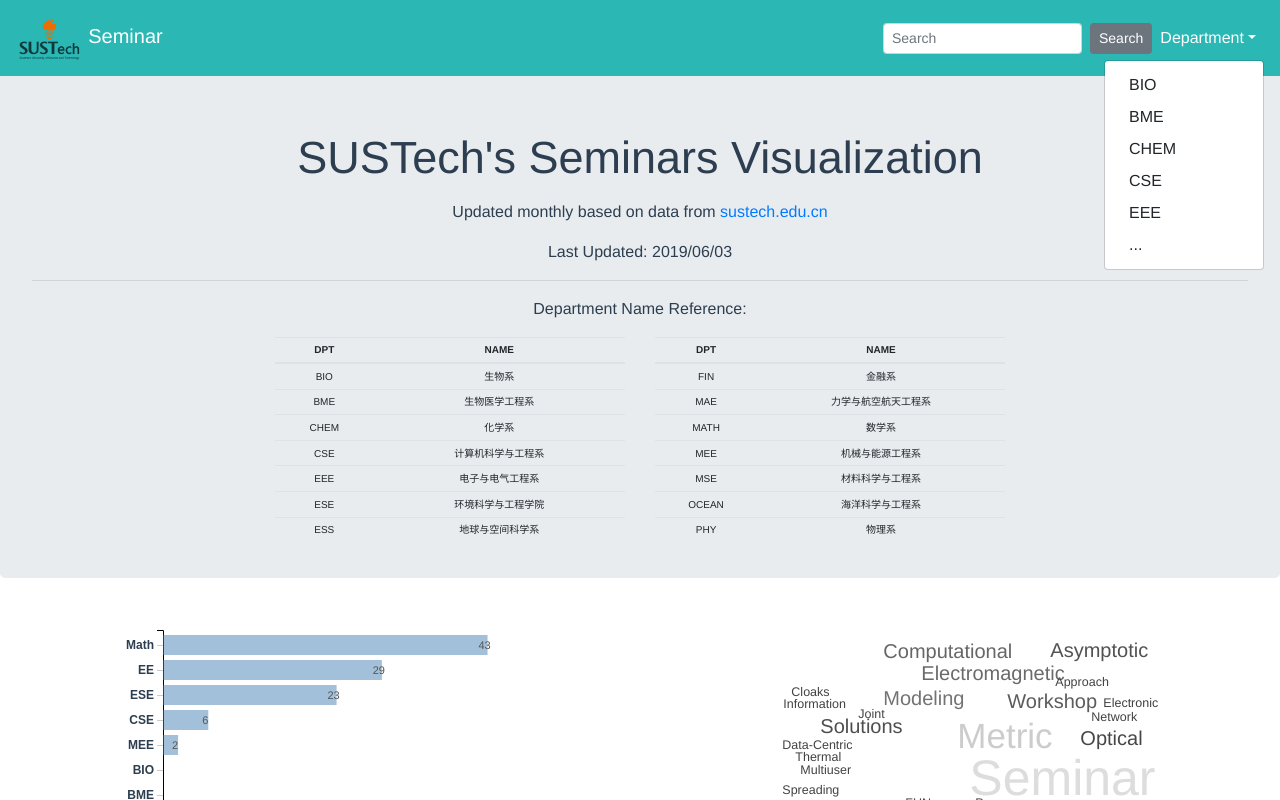
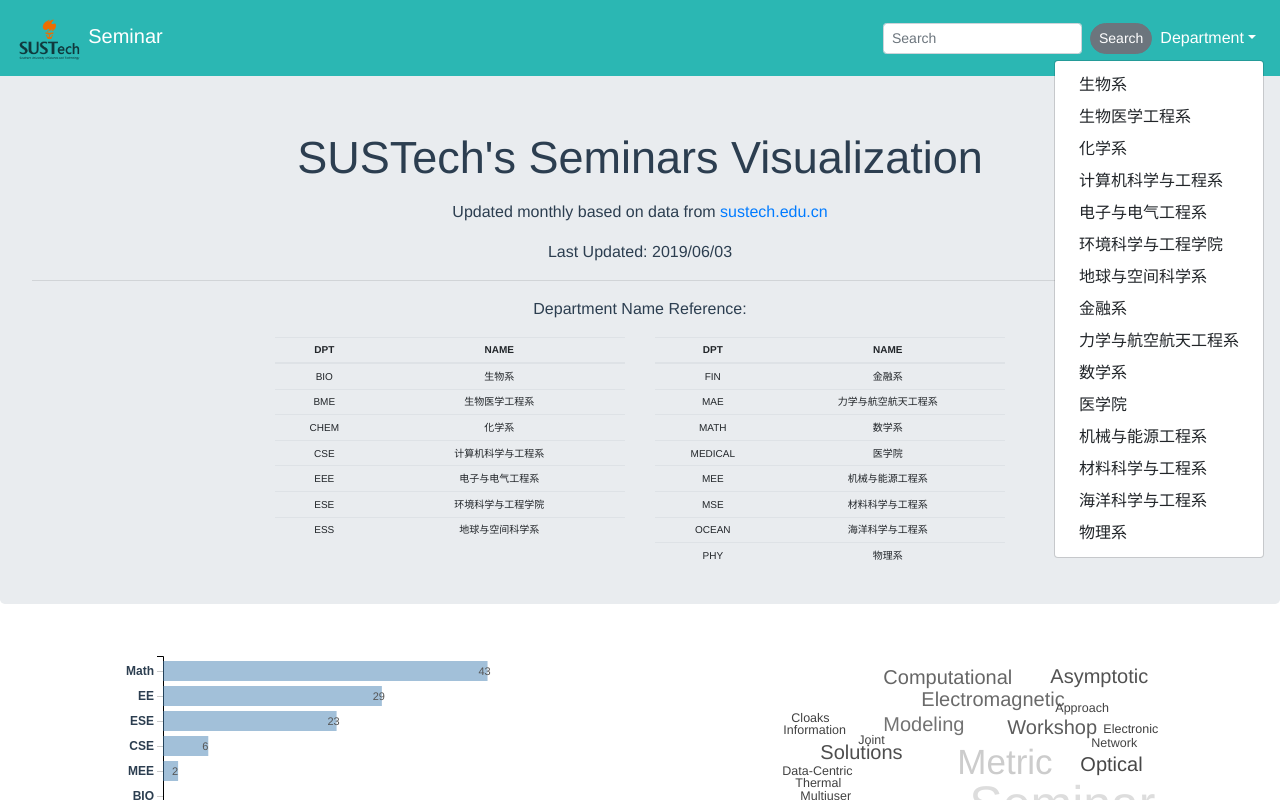
Before and after one commit to sheepmanchen/d3-vue, a Vue app: page / in a window 1280 px wide. Both pictures are taken after a click on the button "Department". Shown: the top 800 px of the page. Built offline with nearby package versions, Linux system fonts and the light colour scheme.

Commit message:
连接功能

```diff
--- a/src/App.vue
+++ b/src/App.vue
@@ -16,17 +16,17 @@
           <!-- Right aligned nav items -->
           <b-navbar-nav class="ml-auto">
             <b-nav-form>
-              <b-form-input size="sm" class="mr-sm-2" placeholder="Search"></b-form-input>
-              <b-button size="sm" class="my-2 my-sm-0" type="submit">Search</b-button>
+              <b-form-input size="sm" class="mr-sm-2" placeholder="Search" v-model="searchString"></b-form-input>
+              <b-button size="sm" class="my-2 my-sm-0" pill v-on:click="sendString()">Search</b-button>
             </b-nav-form>
 
             <b-nav-item-dropdown text="Department" right>
-              <b-dropdown-item href="#">BIO</b-dropdown-item>
-              <b-dropdown-item href="#">BME</b-dropdown-item>
-              <b-dropdown-item href="#">CHEM</b-dropdown-item>
-              <b-dropdown-item href="#">CSE</b-dropdown-item>
-              <b-dropdown-item href="#">EEE</b-dropdown-item>
-              <b-dropdown-item href="#">...</b-dropdown-item>
+              <b-dropdown-item  v-for="dep in items" :key="dep.DPT" v-on:click="sendDep(dep.WORD)">
+                {{dep.NAME}}
+              </b-dropdown-item>
+              <b-dropdown-item  v-for="dep in objects" :key="dep.DPT" v-on:click="sendDep(dep.WORD)">
+                {{dep.NAME}}
+              </b-dropdown-item>
             </b-nav-item-dropdown>
           </b-navbar-nav>
 
@@ -75,10 +75,10 @@
 import BarChart from './components/BarChart.vue';
 // import WordCloud from './components/WordCloud';
 import SearchBar from "./components/SearchBar";
-
 import Vue from 'vue'
 import axios from 'axios'
 import VueAxios from 'vue-axios'
+import Bus from "./assets/js/Bus";
 Vue.use(VueAxios,axios);
 
 export default {
@@ -91,36 +91,37 @@ export default {
   },
   data(){
     return{
+      searchString: "",
       fields: ['DPT', 'NAME'],
       items: [
-        { isActive: true, DPT: 'BIO', NAME: '生物系'},
-        { isActive: true, DPT: 'BME', NAME: '生物医学工程系'},
-        { isActive: true, DPT: 'CHEM', NAME: '化学系'},
-        { isActive: true, DPT: 'CSE', NAME: '计算机科学与工程系'},
-        { isActive: true, DPT: 'EEE', NAME: '电子与电气工程系'},
-        { isActive: true, DPT: 'ESE', NAME: '环境科学与工程学院'},
-        { isActive: true, DPT: 'ESS', NAME: '地球与空间科学系'},
+        { isActive: true, DPT: 'BIO', NAME: '生物系', WORD: '生物系(BIO)'},
+        { isActive: true, DPT: 'BME', NAME: '生物医学工程系', WORD: '生医工(BME)'},
+        { isActive: true, DPT: 'CHEM', NAME: '化学系', WORD: '化学系(Chemistry)'},
+        { isActive: true, DPT: 'CSE', NAME: '计算机科学与工程系', WORD: '计算机系(CSE)'},
+        { isActive: true, DPT: 'EEE', NAME: '电子与电气工程系', WORD: '电子系(EE)'},
+        { isActive: true, DPT: 'ESE', NAME: '环境科学与工程学院', WORD: '环境系(ESE)'},
+        { isActive: true, DPT: 'ESS', NAME: '地球与空间科学系', WORD: '地空系(ESS)'},
       ],
       objects: [
-        { isActive: true, DPT: 'FIN', NAME: '金融系'},
-        { isActive: true, DPT: 'MAE', NAME: '力学与航空航天工程系'},
-        { isActive: true, DPT: 'MATH', NAME: '数学系'},
-        { isActive: true, DPT: 'MEE', NAME: '机械与能源工程系'},
-        { isActive: true, DPT: 'MSE', NAME: '材料科学与工程系'},
-        { isActive: true, DPT: 'OCEAN', NAME: '海洋科学与工程系'},
-        { isActive: true, DPT: 'PHY', NAME: '物理系'},
+        { isActive: true, DPT: 'FIN', NAME: '金融系', WORD: '金融系(FIN)'},
+        { isActive: true, DPT: 'MAE', NAME: '力学与航空航天工程系', WORD: '航天航空(MAE)'},
+        { isActive: true, DPT: 'MATH', NAME: '数学系', WORD: '数学系(Math)'},
+        { isActive: true, DPT: 'MEDICAL', NAME: '医学院', WORD: '医学院(MED)'},
+        { isActive: true, DPT: 'MEE', NAME: '机械与能源工程系', WORD: '机械系(MEE)'},
+        { isActive: true, DPT: 'MSE', NAME: '材料科学与工程系', WORD: '材料系(MSE)'},
+        { isActive: true, DPT: 'OCEAN', NAME: '海洋科学与工程系', WORD: '海洋系(Ocean)'},
+        { isActive: true, DPT: 'PHY', NAME: '物理系', WORD: '物理系(Physics)'},
       ]
 
     }
   },
-  mounted() {
-//     axios.get('HTTP://10.21.91.207:8080/exer/lecture').then((response)=>{
-//       console.log(response.data);//成功回调
-//     },(response)=>{
-//       //失败回调
-//       console.log("fail");
-//       console.log(response);
-//     });
+  methods: {
+      sendString() {
+        Bus.$emit("mailString", this.searchString);
+      },
+      sendDep(department){
+        Bus.$emit("sendDep", department);
+      }
   }
 }
 </script>
--- a/src/components/SearchBar.vue
+++ b/src/components/SearchBar.vue
@@ -108,9 +108,9 @@
                     ],
                 years: ['', '2015', '2016', '2017', '2018', '2019',],
                 months: ['', '01', '02', '03', '04', '05', '06', '07', '08', '09', '10', '11', '12'],
-                departments: ['', '生医工(BME)', '化学系(Chemistry)', '计算机系(CSE)', '电子系(EE)'
-                    ,'环境系(ESE)', '地空系(ESS)', '金融系(FIN)', '航天航空(MAE)', '医学院(MED)', '机械系(MEE)'
-                    , '材料系(MSE)', '海洋系(Ocean)', '物理系(Physics)', '生物系(BIO)'],
+                departments: ['', '生物系(BIO)', '生医工(BME)', '化学系(Chemistry)', '计算机系(CSE)', '电子系(EE)'
+                    ,'环境系(ESE)', '地空系(ESS)', '金融系(FIN)', '航天航空(MAE)', '数学系(Math)', '医学院(MED)'
+                    , '机械系(MEE)', '材料系(MSE)', '海洋系(Ocean)', '物理系(Physics)'],
                 flag: false,
             }
         },
@@ -157,6 +157,18 @@
             Bus.$on("read_over", flag => {
                 this.flag = flag;
                 console.log("从JS中获取了数据");
+            });
+            Bus.$on("cloud_click", searchString => {
+                this.searchString = searchString;
+                console.log("词云被点击");
+            });
+            Bus.$on("mailString", searchString => {
+                this.searchString = searchString;
+                console.log("搜索被点击");
+            });
+            Bus.$on("sendDep", department => {
+                this.department = department;
+                console.log("部门被点击");
             });
         },
     };
```
Also changed, not shown: src/assets/js/myCloud.js (+12 -20 lines).
